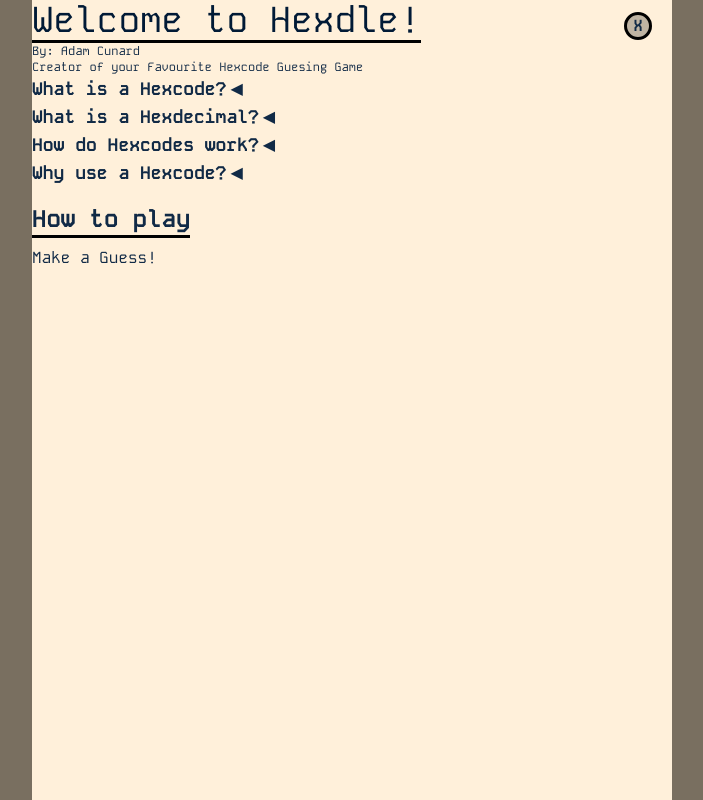
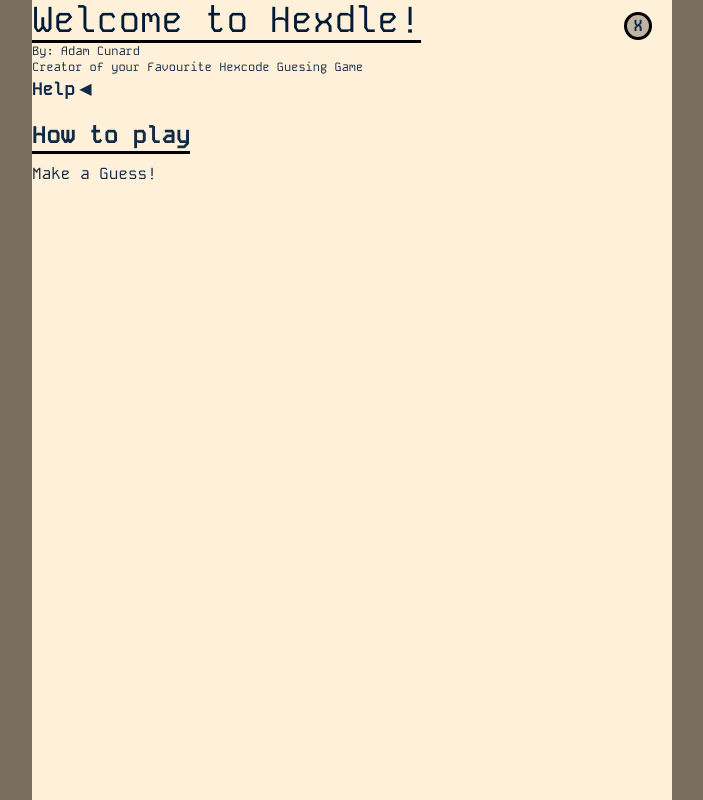
Before and after one commit to AdamCanard/Hexdle, a Next.js app: page / in a window 1280 px wide. Shown: the whole page, without its empty margins (288-991 px from the left). Built offline with nearby package versions, Linux system fonts and the light colour scheme.

Commit message:
finally fixed animation, Moved all dropdowns to a help menu, clean animations later

```diff
--- a/src/components/Overlay.js
+++ b/src/components/Overlay.js
@@ -81,23 +81,23 @@ const whyText = (
     </div>
   </>
 );
-export default function Overlay({ isOn, onClose, children }) {
-  const [whatHexCode, setWhatHexcode] = useState(false);
-  const [whatHexadecimal, setWhatHexadecimal] = useState(false);
-  const [why, setWhy] = useState(false);
-  const [how, setHow] = useState(false);
 
 function DropdownText({ title, setter, getter, children }) {
   console.log(children);
   return (
-      <div className="group">
-        <div className="flex flex-row " onClick={() => setter(!getter)}>
-          <h5 className="font-bold text-lg group-hover:underline">{title}</h5>
+    <div className="group/outer">
+      <div
+        className="flex flex-row group/inner hover:animate-horBounceFor hover:leading-7"
+        onClick={() => setter(!getter)}
+      >
+        <h5 className="font-bold text-lg group-hover/inner:underline ">
+          {title}
+        </h5>
         <div
           className={
             !getter
-                ? "pl-1 leading-7 rotate-0 duration-300 group-hover:-rotate-90 group-hover:leading-8"
-                : "pl-1 leading-7 -rotate-90 duration-300 group-hover:leading-8"
+              ? "pl-1 leading-7 rotate-0 duration-300 group-hover/inner:-rotate-90 group-hover/inner:leading-8"
+              : "pl-1 leading-7 -rotate-90 duration-300 group-hover/inner:leading-8"
           }
         >
           ◀
@@ -107,6 +107,13 @@ export default function Overlay({ isOn, onClose, children }) {
     </div>
   );
 }
+
+export default function Overlay({ isOn, onClose, children }) {
+  const [whatHexCode, setWhatHexcode] = useState(false);
+  const [whatHexadecimal, setWhatHexadecimal] = useState(false);
+  const [why, setWhy] = useState(false);
+  const [how, setHow] = useState(false);
+  const [help, setHelp] = useState(false);
 
   return (
     <>
@@ -127,6 +134,7 @@ export default function Overlay({ isOn, onClose, children }) {
               Creator of your Favourite Hexcode Guesing Game
             </h4>
 
+            <DropdownText title={"Help"} setter={setHelp} getter={help}>
               <DropdownText
                 title={"What is a Hexcode?"}
                 setter={setWhatHexcode}
@@ -158,6 +166,7 @@ export default function Overlay({ isOn, onClose, children }) {
               >
                 {whyText}
               </DropdownText>
+            </DropdownText>
 
             <h3 className="inline-block pt-4 font-extrabold text-2xl border-b-3 border-black">
               How to play
--- a/tailwind.config.js
+++ b/tailwind.config.js
@@ -39,8 +39,8 @@ module.exports = {
         roll: "roll 0.5s ease-in-out infinite",
         drop: "counterClock 0.3s ease-in-out forwards",
         back: "counterClock 0.3s ease-in-out backwards",
-        horBounceFor: "right 0.1s ease-in-out forwards",
-        horBounceBack: "right 0.3s ease-in-out backwards",
+        horBounceFor: "right .2s ease-in-out forwards",
+        horBounceBack: "right 1s ease-in-out backwards",
       },
     },
   },
```
Lines whose indentation alone changed are shown as unchanged.
